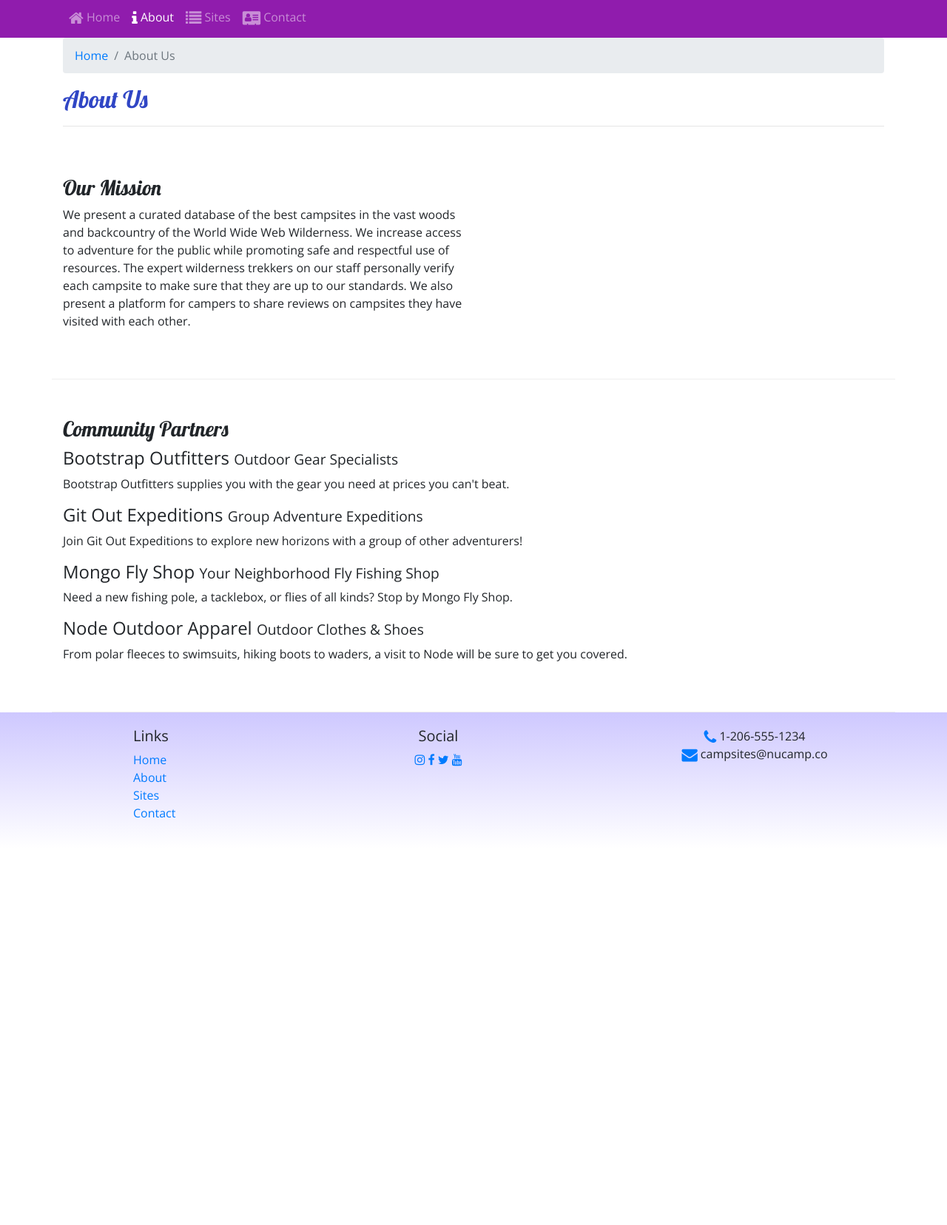
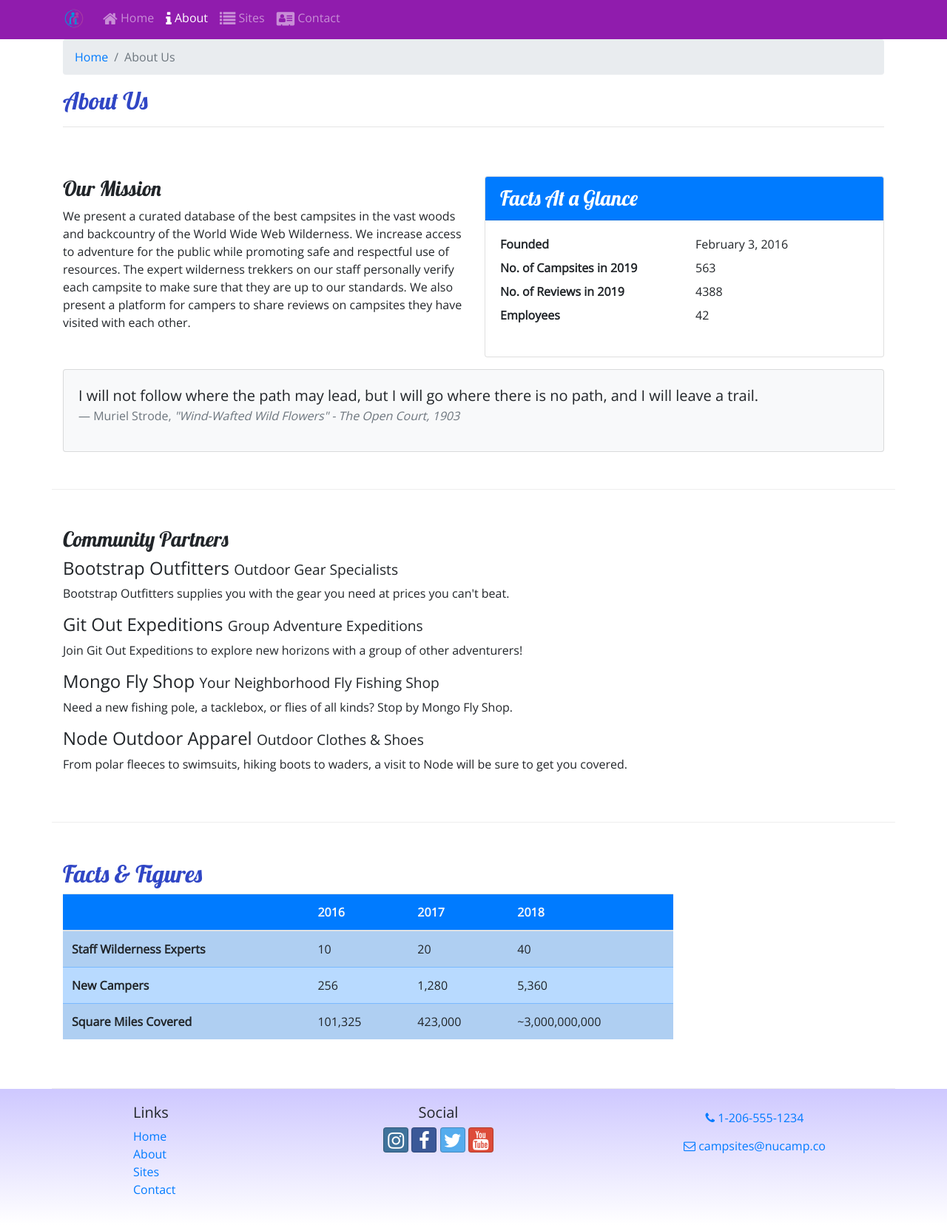
Before and after one commit to becoolwoo/nucampsite, a website: page aboutus.html in a window 1280 px wide. Shown: the part 167-1823 px from the top of the page at 74% size. Before the commit the page ends 1314 px from the top, so only its background shows below. Drawn offline with nearby package versions, Linux system fonts and the light colour scheme.

Commit message:
Icon Fonts

```diff
--- a/aboutus.html
+++ b/aboutus.html
@@ -9,6 +9,7 @@
     <link rel="stylesheet" href="node_modules/bootstrap/dist/css/bootstrap.min.css" />
 
     <link rel="stylesheet" href="node_modules/font-awesome/css/font-awesome.min.css" />
+    <link rel="stylesheet" href="node_modules/bootstrap-social/bootstrap-social.css" />
     <link rel="stylesheet" href="https://fonts.googleapis.com/css?family=Lobster|Open+Sans" />
     <link rel="stylesheet" href="css/styles.css" />
 
@@ -20,6 +21,9 @@
     <header class="jumbotron jumbotron-fluid">
         <div class="container">
             <div class="row">
+                <div class="col-4 col-sm-3 col-md-2 align-self-center">
+                    <a href="index.html"><img src="img/logo.png" class="img-fluid" /></a>
+                </div>
                 <div class="col">
                     <h1>NuCamp</h1>
                     <h2>a better way to camp</h2>
@@ -30,7 +34,8 @@
 
     <nav class="navbar navbar-expand-sm navbar-dark sticky-top">
         <div class="container">
-            <button class="navbar-toggler ml-auto" type="button" data-toggle="collapse" data-target="#nucampNavbar">
+            <a class="navbar-brand" href="index.html"><img src="img/logo.png" height="30" width="30" /></a>
+            <button class="navbar-toggler" type="button" data-toggle="collapse" data-target="#nucampNavbar">
                 <span class="navbar-toggler-icon"></span>
             </button>
             <div class="collapse navbar-collapse" id="nucampNavbar">
@@ -38,7 +43,7 @@
                     <li class="nav-item"><a class="nav-link" href="index.html"><i class="fa fa-home fa-lg"></i> Home</a></li>
                     <li class="nav-item active"><a class="nav-link" href="#"><i class="fa fa-info fa-lg"></i> About</a></li>
                     <li class="nav-item"><a class="nav-link" href="#"><i class="fa fa-list fa-lg"></i> Sites</a></li>
-                    <li class="nav-item"><a class="nav-link" href="#"><i class="fa fa-address-card fa-lg"></i> Contact</a></li>
+                    <li class="nav-item"><a class="nav-link" href="contactus.html"><i class="fa fa-address-card fa-lg"></i> Contact</a></li>
                 </ul>
             </div>
         </div>
@@ -58,7 +63,36 @@
         <div class="row row-content">
             <div class="col-sm-6">
                 <h3>Our Mission</h3>
-            <p>We present a curated database of the best campsites in the vast woods and backcountry of the World Wide Web Wilderness. We increase access to adventure for the public while promoting safe and respectful use of resources. The expert wilderness trekkers on our staff personally verify each campsite to make sure that they are up to our standards. We also present a platform for campers to share reviews on campsites they have visited with each other.</p>
+                <p>We present a curated database of the best campsites in the vast woods and backcountry of the World Wide Web Wilderness. We increase access to adventure for the public while promoting safe and respectful use of resources. The expert wilderness trekkers on our staff personally verify each campsite to make sure that they are up to our standards. We also present a platform for campers to share reviews on campsites they have visited with  each other.</p>
+            </div>
+            <div class="col-sm-6">
+                <div class="card">
+                    <h3 class="card-header bg-primary text-white">Facts At a Glance</h3>
+                    <div class="card-body">
+                        <dl class="row">
+                            <dt class="col-6">Founded</dt>
+                            <dd class="col-6">February 3, 2016</dd>
+                            <dt class="col-6">No. of Campsites in 2019</dt>
+                            <dd class="col-6">563</dd>
+                            <dt class="col-6">No. of Reviews in 2019</dt>
+                            <dd class="col-6">4388</dd>
+                            <dt class="col-6">Employees</dt>
+                            <dd class="col-6">42</dd>
+                        </dl>
+                    </div>
+                </div>
+            </div>
+            <div class="col">
+                <div class="card bg-light mt-3">
+                    <blockquote class="blockquote card-body">
+                        <p class="mb-0">I will not follow where the path may lead, but I will go where there is no path, and I will leave a trail.</p>
+                        <footer class="blockquote-footer">Muriel Strode,
+                            <cite title="Source Title">"Wind-Wafted Wild Flowers" -
+                                The Open Court, 1903
+                            </cite>
+                        </footer>
+                    </blockquote>
+        		</div>
             </div>
         </div>
     <div class="row row-content">
@@ -74,8 +108,46 @@
                 <p class="d-none d-sm-block">From polar fleeces to swimsuits, hiking boots to waders, a visit to Node will be sure to get you covered.</p>
             </div>
         </div>
+
+        <div class="row row-content">
+            <div class="col-sm-9">
+            	<h2>Facts &amp; Figures</h2>
+            	<div class="table-responsive">
+               	    <table class="table table-striped">
+	                    <thead>
+	                        <tr class="bg-primary text-light">
+	                            <th></th>
+	                            <th>2016</th>
+	                            <th>2017</th>
+	                            <th>2018</th>
+	                        </tr>
+                    	</thead>
+	                    <tbody class="table-primary">
+                            <tr>
+                                <th>Staff Wilderness Experts</th>
+                                <td>10</td>
+                                <td>20</td>
+                                <td>40</td>
+                            </tr>
+                            <tr>
+                                <th>New Campers</th>
+                                <td>256</td>
+                                <td>1,280</td>
+                                <td>5,360</td>
+                            </tr>
+                            <tr>
+                                <th>Square Miles Covered</th>
+                                <td>101,325</td>
+                                <td>423,000</td>
+                                <td>~3,000,000,000</td>
+                            </tr>
+                        </tbody>
+                    </table>
                 </div>
-    <footer>
+            </div>
+       </div>
+    </div>
+    <footer class="site-footer">
         <div class="container">
             <div class="row">
                 <div class="col-4 col-sm-2 offset-1">
@@ -84,19 +156,19 @@
                         <li><a href="index.html">Home</a></li>
                         <li><a href="#">About</a></li>
                         <li><a href="#">Sites</a></li>
-                        <li><a href="#">Contact</a></li>
+                        <li><a href="contactus.html">Contact</a></li>
                     </ul>
                 </div>
                 <div class="col-6 col-sm-5 text-center">
                     <h5>Social</h5>
-                    <a href="http://instagram.com/"><i class="fa fa-instagram"></i></a>
-                    <a href="http://facebook.com/"><i class="fa fa-facebook"></i></a>
-                    <a href="http://twitter.com/"><i class="fa fa-twitter"></i></a>
-                    <a href="http://youtube.com/"><i class="fa fa-youtube"></i></a>
+                    <a class="btn btn-social-icon btn-instagram" href="http://instagram.com/"><i class="fa fa-instagram"></i></a>
+                    <a class="btn btn-social-icon btn-facebook" href="http://facebook.com/"><i class="fa fa-facebook"></i></a>
+                    <a class="btn btn-social-icon btn-twitter" href="http://twitter.com/"><i class="fa fa-twitter"></i></a>
+                    <a class="btn btn-social-icon btn-google" href="http://youtube.com/"><i class="fa fa-youtube"></i></a>
                 </div>
                 <div class="col-sm-4 text-center">
-                    <i class="fa fa-phone fa-lg text-primary"></i> 1-206-555-1234<br />
-                    <i class="fa fa-envelope fa-lg text-primary"></i> campsites@nucamp.co
+                    <a role="button" class="btn btn-link" href="tel:+12065551234"><i class="fa fa-phone"></i> 1-206-555-1234</a><br>
+            	    <a role="button" class="btn btn-link" href="mailto:campsites@nucamp.co"><i class="fa fa-envelope-o"></i> campsites@nucamp.co</a>
                 </div>
            </div>
         </div>
--- a/css/styles.css
+++ b/css/styles.css
@@ -14,7 +14,7 @@ header h2 {
     color: #CEC8FF;
 }
 
-footer {
+.site-footer {
     background-image: linear-gradient(#CEC8FF, white);
     padding: 20px 0;
 }
--- a/package.json
+++ b/package.json
@@ -15,6 +15,7 @@
   },
   "dependencies": {
     "bootstrap": "^4.5.2",
+    "bootstrap-social": "^5.1.1",
     "font-awesome": "^4.7.0",
     "jquery": "^3.5.1",
     "popper.js": "^1.16.1"
```
Also changed, not shown: contactus.html (added, +127 -0 lines), index.html (+35 -11 lines), img/bootstrap-thumb.png (added), img/breadcrumb-trail-thumb.jpg (added), img/breadcrumb-trail.jpg (added), img/chrome-river-thumb.jpg (added), img/chrome-river.jpg (added), img/logo.png (added), img/react-lake-thumb.jpg (added), img/react-lake.jpg (added), 2 other files. Lines whose indentation alone changed are shown as unchanged.
